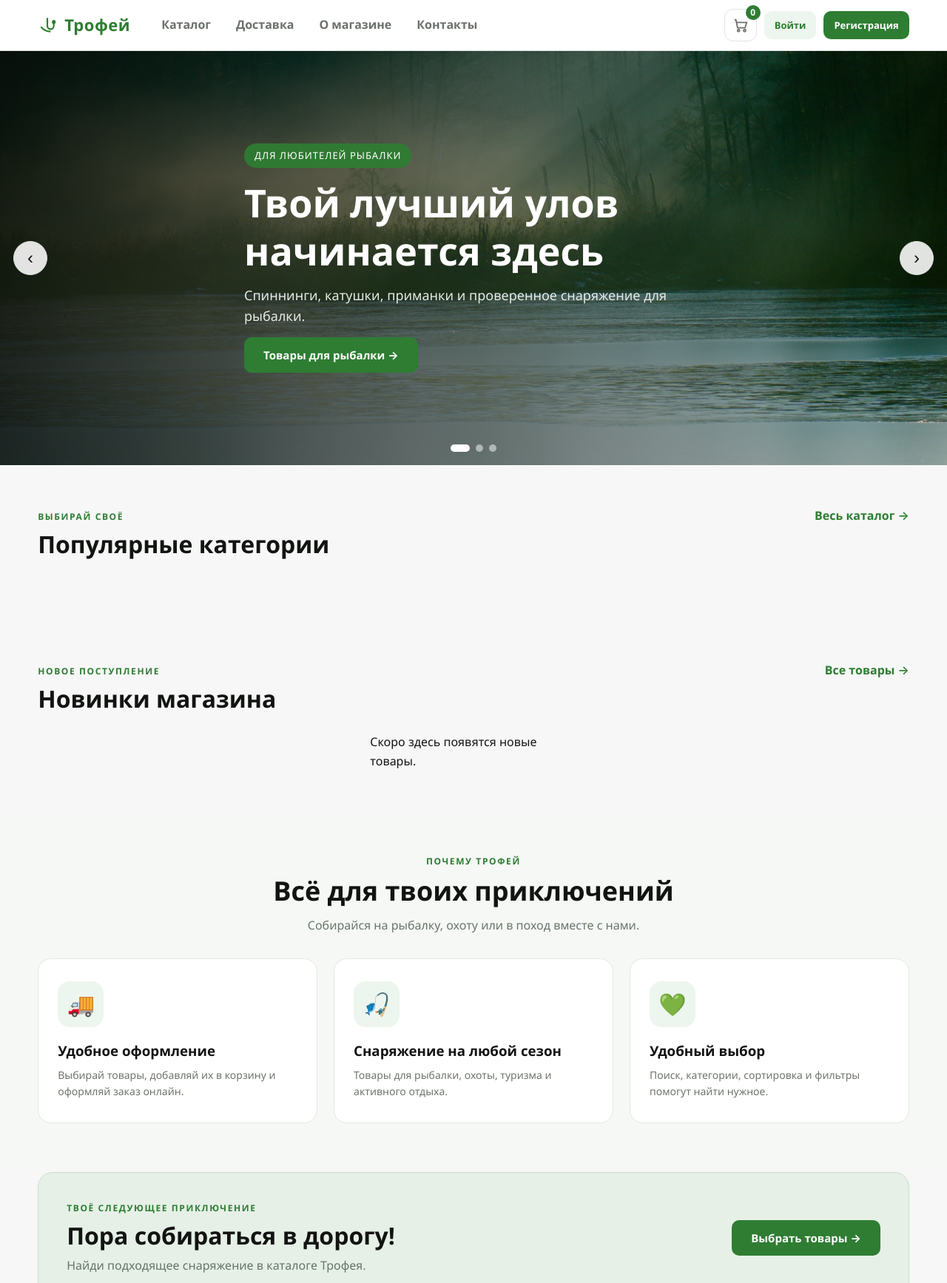
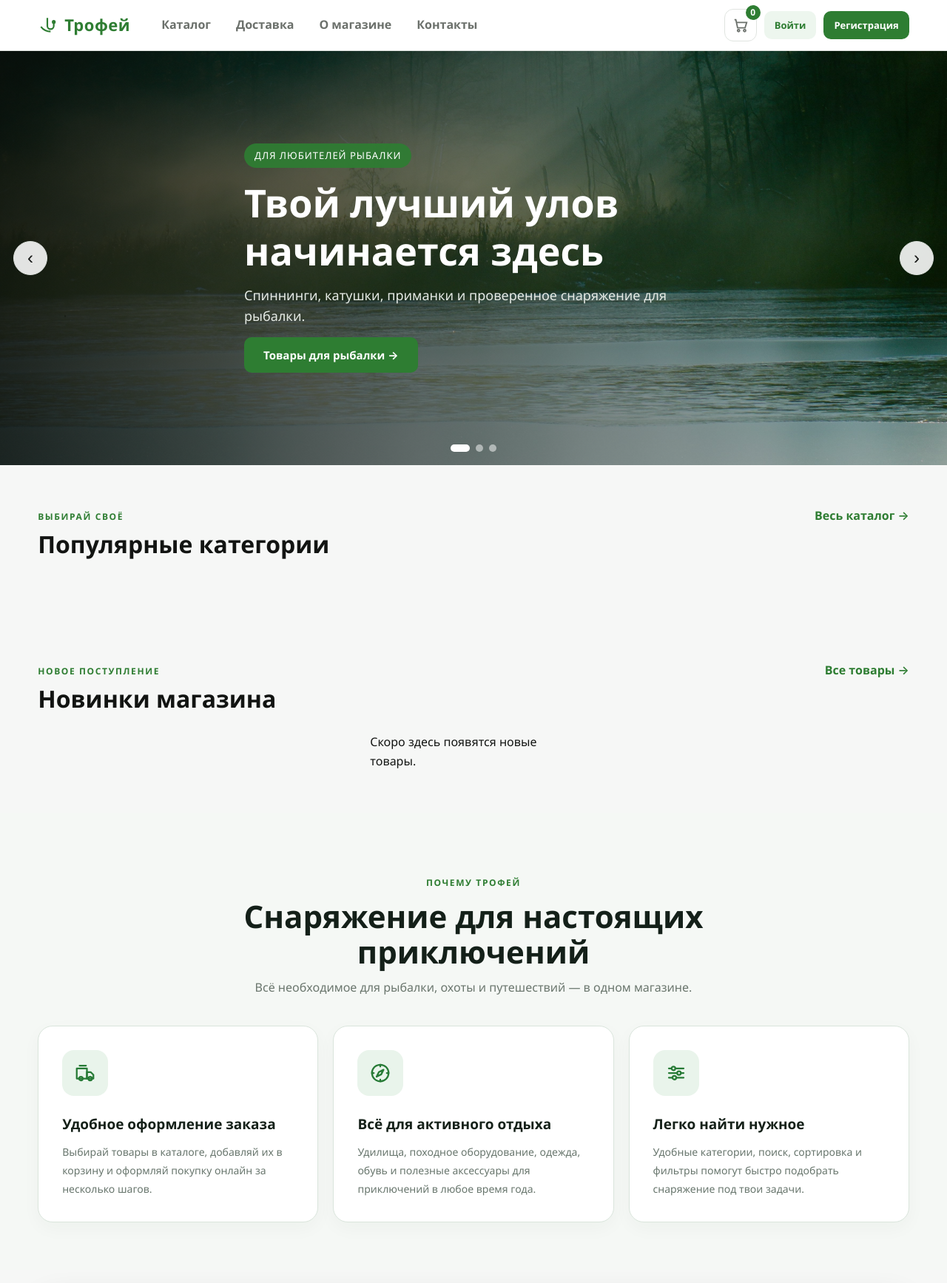
Before and after one commit to h-3vi/trophy-shop, a Flask app: page / in a window 1280 px wide. Shown: the top 1735 px of the page at 74% size. Run offline with Flask 3, Linux system fonts and the light colour scheme; data that the repository does not hold is empty.

Commit message:
Обновлены преимущества магазина и добавлен финальный фотобаннер

```diff
--- a/app/templates/index.html
+++ b/app/templates/index.html
@@ -130,33 +115,192 @@
 
     .deals-section .deals-promo-photo p {
         margin: 0 0 26px;
-        color: rgba(255, 255, 255, 0.95);
-        font-size: 15px;
+        color: rgba(255, 255, 255, .95);
         line-height: 1.6;
     }
 
     .deals-section .deals-promo-photo .deals-promo-btn {
+        background: #fff;
+        color: #1d652a;
+        border: 0;
+        font-weight: 800;
+    }
+
+    .deals-section .deals-promo-photo .deals-promo-btn:hover {
+        background: #edf7ef;
+        color: #174b22;
+    }
+
+    /* =====================================
+       НОВЫЙ БЛОК ПРЕИМУЩЕСТВ
+       ===================================== */
+
+    .benefits-section {
+        padding-top: 85px;
+        padding-bottom: 65px;
+    }
+
+    .benefits-section .benefits-heading {
+        max-width: 650px;
+        margin: 0 auto 38px;
+        text-align: center;
+    }
+
+    .benefits-section .benefits-heading h2 {
+        margin: 12px 0;
+        font-size: clamp(30px, 4vw, 42px);
+        line-height: 1.15;
+        color: #142019;
+    }
+
+    .benefits-section .benefits-heading p {
+        color: #6a766d;
+        font-size: 16px;
+        line-height: 1.6;
+    }
+
+    .benefits-section .benefits-grid {
+        display: grid;
+        grid-template-columns: repeat(3, minmax(0, 1fr));
+        gap: 20px;
+    }
+
+    .benefits-section .benefit-card {
+        position: relative;
+        display: flex;
+        flex-direction: column;
+        align-items: flex-start;
+        min-width: 0;
+        padding: 32px;
+        min-height: 250px;
+        border: 1px solid #dae5dc;
+        border-radius: 20px;
+        background: #fff;
+        box-shadow: 0 8px 25px rgba(15, 45, 25, .035);
+        transition:
+            transform .3s ease,
+            box-shadow .3s ease,
+            border-color .3s ease;
+    }
+
+    .benefits-section .benefit-card:hover {
+        transform: translateY(-6px);
+        border-color: #b1d3b8;
+        box-shadow: 0 18px 35px rgba(15, 45, 25, .09);
+    }
+
+    .benefits-section .benefit-icon {
+        display: flex;
+        align-items: center;
+        justify-content: center;
+        width: 62px;
+        height: 62px;
+        margin-bottom: 26px;
+        border-radius: 16px;
+        background: #e9f4eb;
+        color: #267a35;
+    }
+
+    .benefits-section .benefit-icon svg {
+        width: 30px;
+        height: 30px;
+        fill: none;
+        stroke: currentColor;
+        stroke-width: 1.8;
+        stroke-linecap: round;
+        stroke-linejoin: round;
+    }
+
+    .benefits-section .benefit-card h3 {
+        margin: 0 0 12px;
+        font-size: 19px;
+        line-height: 1.3;
+        color: #152119;
+    }
+
+    .benefits-section .benefit-card p {
+        margin: 0;
+        font-size: 14px;
+        line-height: 1.8;
+        color: #68766d;
+    }
+
+    /* =====================================
+       НОВЫЙ ФИНАЛЬНЫЙ БАННЕР
+       ===================================== */
+
+    .final-adventure {
+        position: relative;
+        display: flex;
+        align-items: flex-end;
+        overflow: hidden;
+        min-height: 390px;
+        margin-top: 20px;
+        margin-bottom: 70px;
+        padding: 48px 52px;
+        border-radius: 24px;
+        background:
+            linear-gradient(
+                90deg,
+                rgba(9, 33, 19, .9) 0%,
+                rgba(9, 33, 19, .7) 46%,
+                rgba(9, 33, 19, .12) 100%
+            ),
+            url("https://images.unsplash.com/photo-1464822759023-fed622ff2c3b?auto=format&fit=crop&w=1800&q=85")
+            center center / cover no-repeat;
+        background-color: #244a35;
+        color: #fff;
+        box-shadow: 0 18px 40px rgba(15, 35, 22, .12);
+    }
+
+    .final-adventure-content {
+        position: relative;
+        z-index: 1;
+        max-width: 570px;
+    }
+
+    .final-adventure .section-kicker {
+        color: #d6f2dc;
+        font-weight: 800;
+        letter-spacing: 1.5px;
+    }
+
+    .final-adventure h2 {
+        margin: 14px 0 14px;
+        max-width: 560px;
+        color: #fff;
+        font-size: clamp(32px, 4vw, 48px);
+        font-weight: 800;
+        line-height: 1.12;
+    }
+
+    .final-adventure p {
+        max-width: 440px;
+        margin: 0 0 28px;
+        color: rgba(255, 255, 255, .9);
+        font-size: 16px;
+        line-height: 1.7;
+    }
+
+    .final-adventure .adventure-button {
         display: inline-flex;
         align-items: center;
         justify-content: center;
-        min-height: 46px;
-        padding: 12px 20px;
-        border: none;
-        border-radius: 10px;
-        background: #ffffff;
-        color: #1d652a;
+        min-height: 50px;
+        padding: 14px 26px;
+        border-radius: 12px;
+        background: #fff;
+        color: #216b2b;
         font-size: 14px;
         font-weight: 800;
         text-decoration: none;
-        transition:
-            transform 0.2s ease,
-            background 0.2s ease;
+        transition: transform .2s, background .2s;
     }
 
-    .deals-section .deals-promo-photo .deals-promo-btn:hover {
-        transform: translateY(-2px);
-        background: #edf7ef;
-        color: #174b22;
+    .final-adventure .adventure-button:hover {
+        transform: translateY(-3px);
+        background: #ecf7ed;
+        color: #185323;
     }
 
     /* =====================================
@@ -190,6 +349,18 @@
         .deals-section .deals-promo-photo h3 {
             font-size: 28px;
         }
+
+        .final-adventure {
+            padding: 30px 24px;
+            background:
+                linear-gradient(
+                    0deg,
+                    rgba(9, 33, 19, .9),
+                    rgba(9, 33, 19, .32)
+                ),
+                url("https://images.unsplash.com/photo-1464822759023-fed622ff2c3b?auto=format&fit=crop&w=1000&q=80")
+                center / cover no-repeat;
+        }
     }
 
     @media (max-width: 420px) {
@@ -567,57 +690,133 @@
                 ПОЧЕМУ ТРОФЕЙ
             </span>
 
-            <h2>
-                Всё для твоих приключений
-            </h2>
+            <h2>Снаряжение для настоящих приключений</h2>
 
             <p>
-                Собирайся на рыбалку, охоту или
-                в поход вместе с нами.
+                Всё необходимое для рыбалки, охоты
+                и путешествий — в одном магазине.
             </p>
 
         </div>
 
         <div class="benefits-grid">
 
+            <!-- Преимущество 1 -->
+
             <div class="benefit-card" data-reveal>
 
-                <div class="benefit-icon">🚚</div>
+                <div class="benefit-icon">
 
-                <h3>Удобное оформление</h3>
+                    <svg viewBox="0 0 24 24" aria-hidden="true">
+                        <path d="M3 7h11v11H3z"/>
+                        <path d="M14 11h4l3 3v4h-7z"/>
+                        <circle cx="7.5" cy="18" r="2"/>
+                        <circle cx="17.5" cy="18" r="2"/>
+                        <path d="M6 4h7"/>
+                    </svg>
+
+                </div>
+
+                <h3>Удобное оформление заказа</h3>
 
                 <p>
-                    Выбирай товары, добавляй их
-                    в корзину и оформляй заказ онлайн.
+                    Выбирай товары в каталоге, добавляй
+                    их в корзину и оформляй покупку
+                    онлайн за несколько шагов.
                 </p>
 
             </div>
 
+            <!-- Преимущество 2 -->
+
             <div class="benefit-card" data-reveal>
 
-                <div class="benefit-icon">🎣</div>
+                <div class="benefit-icon">
 
-                <h3>Снаряжение на любой сезон</h3>
+                    <svg viewBox="0 0 24 24" aria-hidden="true">
+                        <circle cx="12" cy="12" r="9"/>
+                        <path d="m15.5 8.5-2.5 5-5 2.5 2.5-5z"/>
+                        <path d="M12 3v2"/>
+                        <path d="M12 19v2"/>
+                        <path d="M3 12h2"/>
+                        <path d="M19 12h2"/>
+                    </svg>
+
+                </div>
+
+                <h3>Всё для активного отдыха</h3>
 
                 <p>
-                    Товары для рыбалки, охоты,
-                    туризма и активного отдыха.
+                    Удилища, походное оборудование,
+                    одежда, обувь и полезные аксессуары
+                    для приключений в любое время года.
                 </p>
 
             </div>
 
+            <!-- Преимущество 3 -->
+
             <div class="benefit-card" data-reveal>
 
-                <div class="benefit-icon">💚</div>
+                <div class="benefit-icon">
 
-                <h3>Удобный выбор</h3>
+                    <svg viewBox="0 0 24 24" aria-hidden="true">
+                        <path d="M4 7h16"/>
+                        <path d="M4 12h16"/>
+                        <path d="M4 17h16"/>
+                        <circle cx="9" cy="7" r="2" fill="#e9f4eb"/>
+                        <circle cx="15" cy="12" r="2" fill="#e9f4eb"/>
+                        <circle cx="10" cy="17" r="2" fill="#e9f4eb"/>
+                    </svg>
+
+                </div>
+
+                <h3>Легко найти нужное</h3>
 
                 <p>
-                    Поиск, категории, сортировка
-                    и фильтры помогут найти нужное.
+                    Удобные категории, поиск, сортировка
+                    и фильтры помогут быстро подобрать
+                    снаряжение под твои задачи.
                 </p>
 
             </div>
+
+        </div>
+    </div>
+</section>
+
+
+<!-- =====================================
+     ФИНАЛЬНЫЙ БАННЕР С ФОТО
+     ===================================== -->
+
+<section class="container">
+
+    <div class="final-adventure">
+
+        <div class="final-adventure-content">
+
+            <span class="section-kicker">
+                ТВОЁ СЛЕДУЮЩЕЕ ПРИКЛЮЧЕНИЕ
+            </span>
+
+            <h2>
+                Мир приключений
+                начинается здесь
+            </h2>
+
+            <p>
+                Горы, леса, озёра и новые маршруты.
+                Подбери надёжное снаряжение
+                и отправляйся навстречу впечатлениям.
+            </p>
+
+            <a
+                class="adventure-button"
+                href="{{ url_for('shop.catalog') }}"
+            >
+                Выбрать снаряжение →
+            </a>
 
         </div>
 
@@ -625,41 +824,4 @@
 
 </section>
 
-
-<!-- =====================================
-     ФИНАЛЬНЫЙ БАННЕР
-     ===================================== -->
-
-<section class="container">
-
-    <div class="final-banner">
-
-        <div>
-
-            <span class="section-kicker">
-                ТВОЁ СЛЕДУЮЩЕЕ ПРИКЛЮЧЕНИЕ
-            </span>
-
-            <h2>
-                Пора собираться в дорогу!
-            </h2>
-
-            <p>
-                Найди подходящее снаряжение
-                в каталоге Трофея.
-            </p>
-
-        </div>
-
-        <a
-            class="btn btn-accent"
-            href="{{ url_for('shop.catalog') }}"
-        >
-            Выбрать товары →
-        </a>
-
-    </div>
-
-</section>
-
 {% endblock %}
```
Also changed, not shown: other parts of app/templates/index.html (+54 -102 lines).
